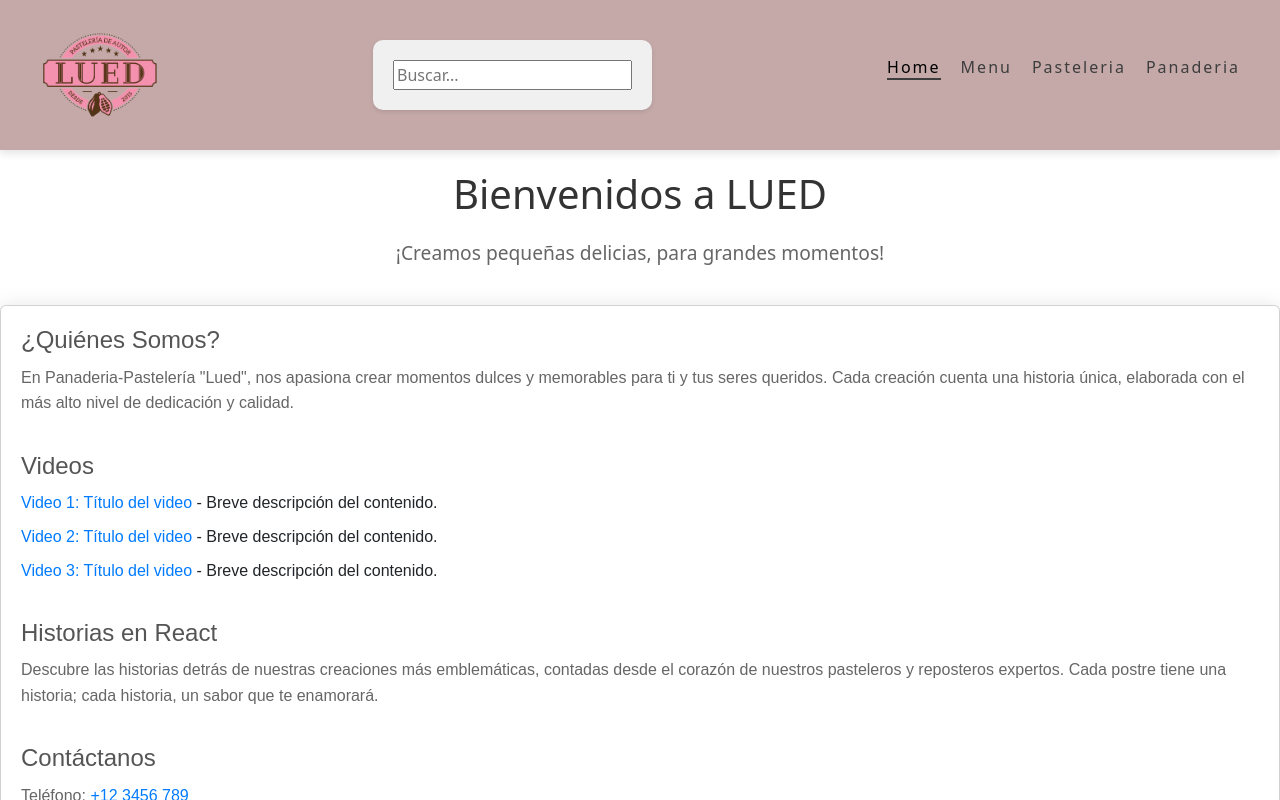
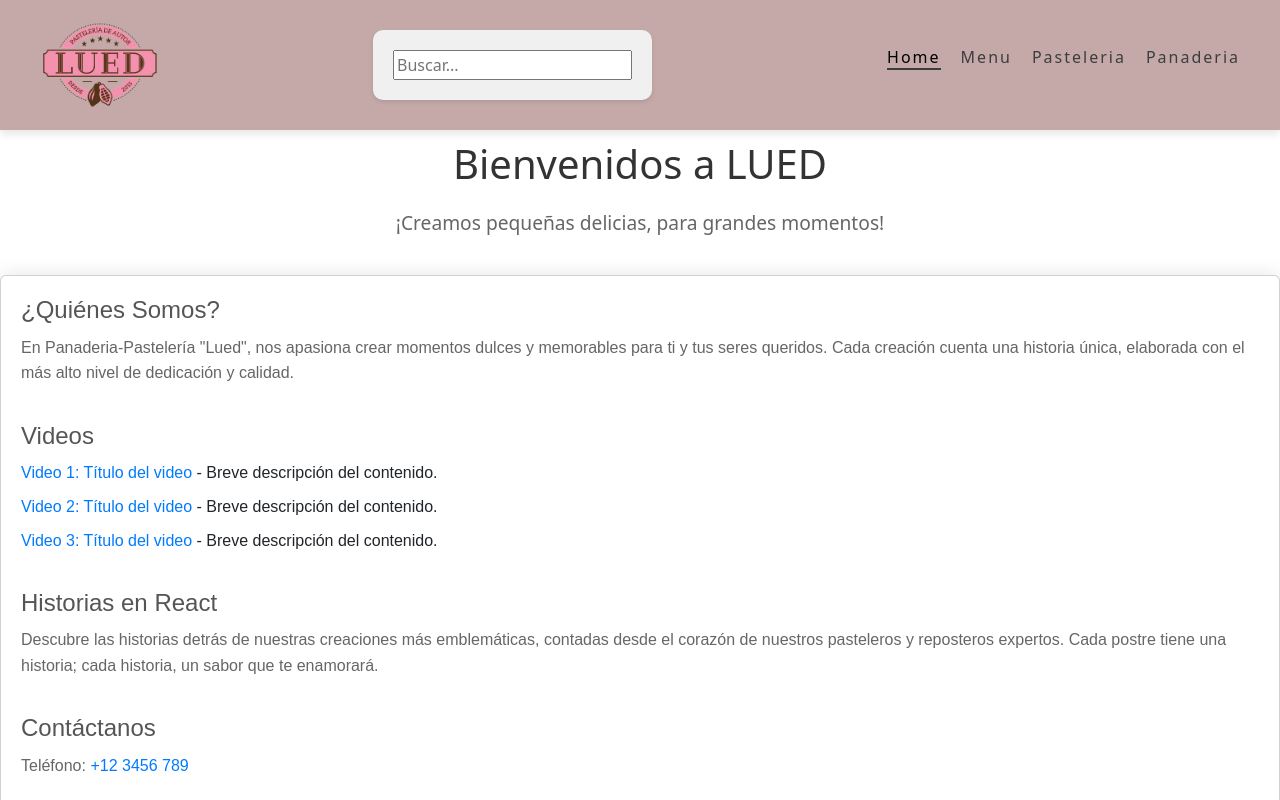
Before and after one commit to luedP/Lued, a React (Vite) app in the folder web-lued/: page / in a window 1280 px wide. Shown: the top 800 px of the page. Built offline with nearby package versions, Linux system fonts and the light colour scheme.

Commit message:
ultimos cambios por hoy

```diff
--- a/web-lued/src/layouts/header.scss
+++ b/web-lued/src/layouts/header.scss
@@ -7,7 +7,7 @@
     display: flex;
     justify-content: space-between;
     align-items: center;
-    padding: 20px 40px;
+    padding: 10px 40px; /* Ajuste del padding para reducir la altura */
     box-shadow: 0 4px 8px rgba(0, 0, 0, 0.1);
     z-index: 1000;
     transition: background-color 0.3s ease;
@@ -52,16 +52,14 @@
 
   // Estilos para el contenido general de la página
   .container {
-    margin-top: 150px; /* Aumentado el margen para mayor espacio entre el header y el contenido */
+    margin-top: 120px; /* Ajustado el margen para mayor espacio entre el header y el contenido */
     padding: 20px;
     text-align: center;
-
 
     h1 {
       font-size: 2.5rem;
       color: #333;
       margin-bottom: 20px;
-
     }
 
     p {
--- a/web-lued/src/pages/menu.jsx
+++ b/web-lued/src/pages/menu.jsx
@@ -8,7 +8,7 @@ const Menu = () => {
   const productosFiltrados = state ? state.productos : [];
 
   return (
-    <div className="menu">
+    <div className="container">
       <h1>Menú</h1>
       <CardMenu productos={productosFiltrados} />
     </div>
--- a/web-lued/src/pages/panaderia.jsx
+++ b/web-lued/src/pages/panaderia.jsx
@@ -8,7 +8,7 @@ const Panaderia = () => {
   const productosFiltrados = state ? state.productos : [];
 
   return (
-    <div>
+    <div className='container'>
       <h1>Catálogo de Panadería</h1>
       <CardPanaderia productos={productosFiltrados} />
     </div>
--- a/web-lued/src/pages/pasteleria.jsx
+++ b/web-lued/src/pages/pasteleria.jsx
@@ -8,7 +8,7 @@ const Pasteleria = () => {
   const productosFiltrados = state ? state.productos : [];
 
   return (
-    <div>
+    <div className='container'>
       <h1>Catálogo de Pastelería</h1>
       <CardPasteleria productos={productosFiltrados} />
     </div>
```
